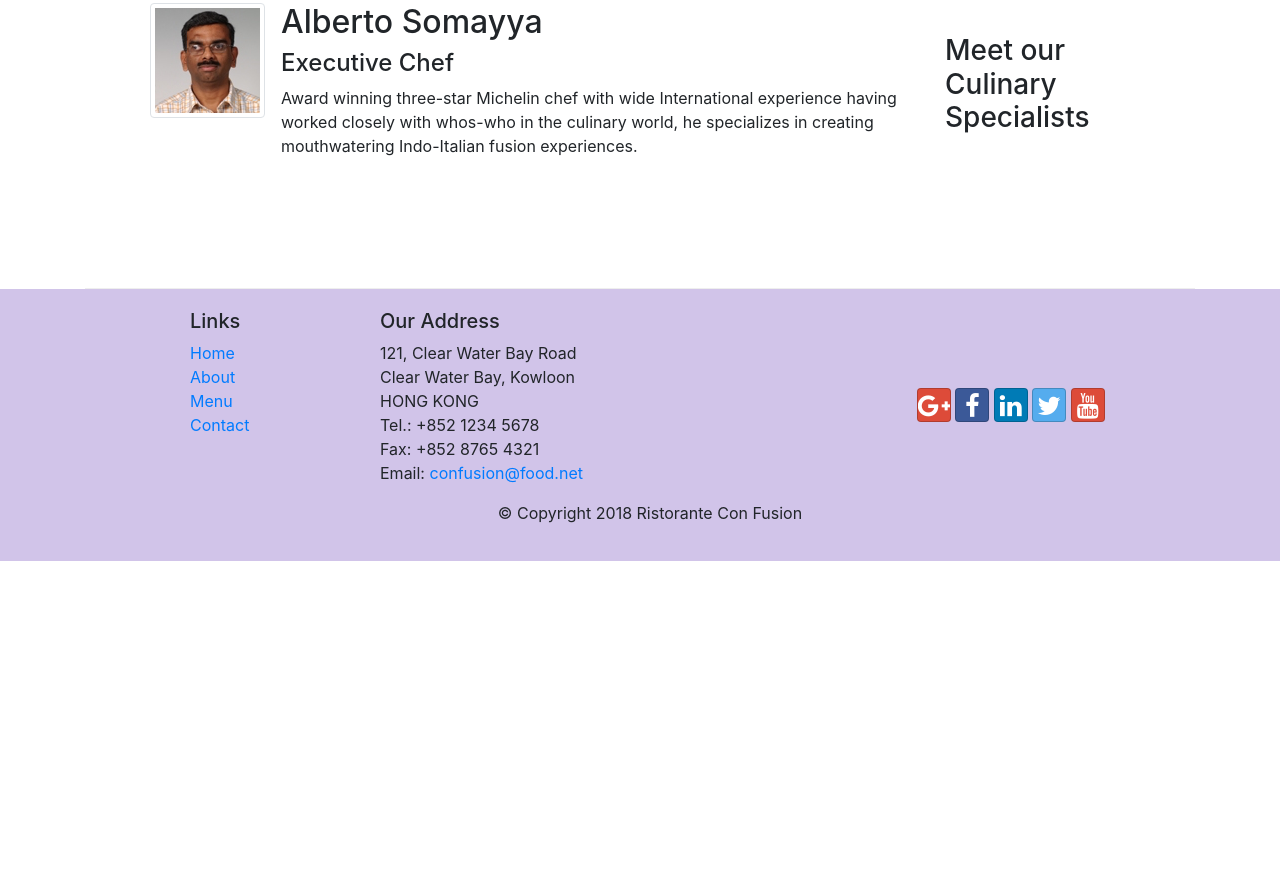
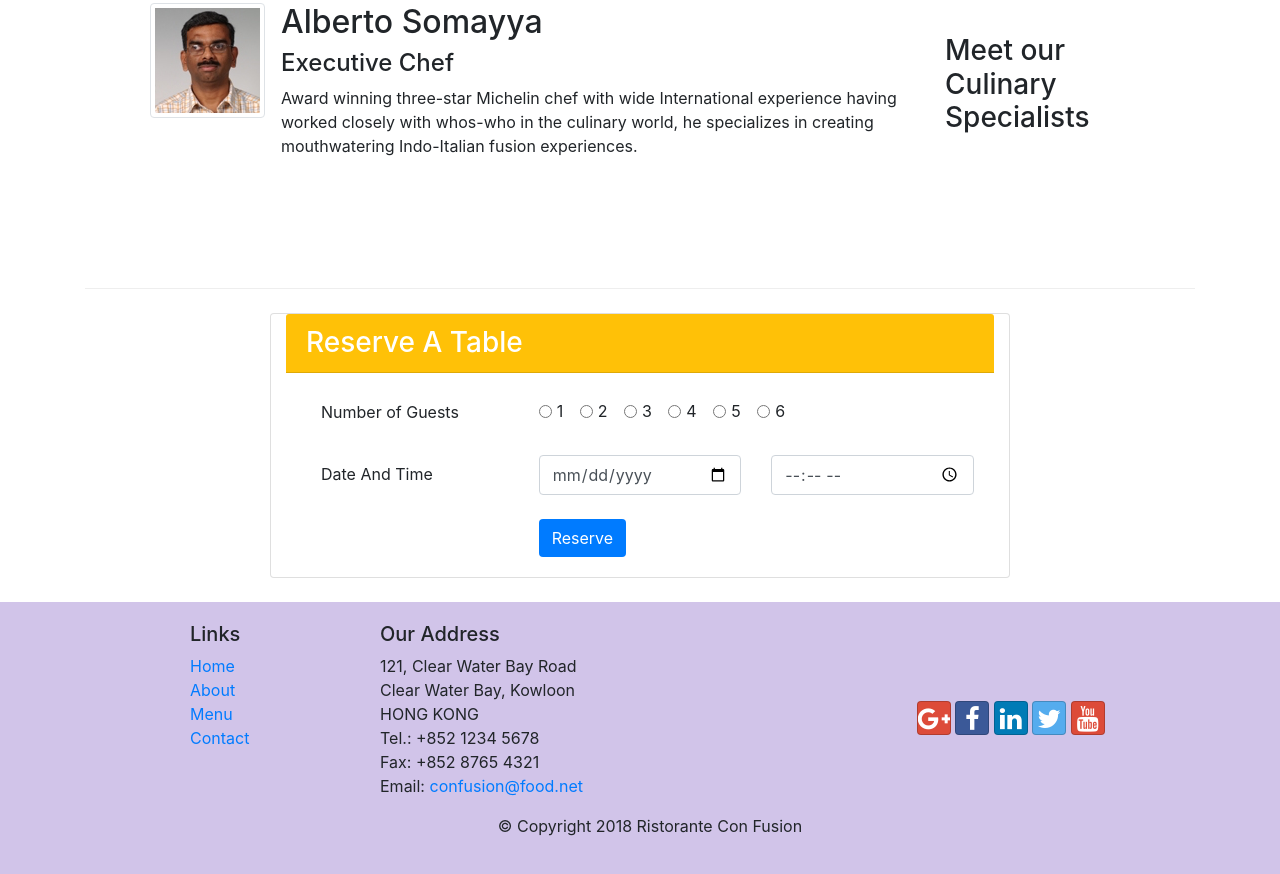
Before and after one commit to doppedheart/resturant, a website: page index.html in a window 1280 px wide. Shown: the part 1245-2119 px from the top of the page. Before the commit the page ends 1806 px from the top, so only its background shows below. Drawn offline with nearby package versions, Linux system fonts and the light colour scheme; some icons are missing.

Commit message:
Assignment

```diff
--- a/index.html
+++ b/index.html
@@ -21,7 +21,7 @@
             <button class="navbar-toggler" type="button" data-bs-toggle="collapse" data-bs-target="#Navbar">
                 <span class="navbar-toggler-icon"></span>
             </button>
-            <a class="navbar-brand mr-auto" href="#">
+            <a class="navbar-brand mr-auto pl-2" href="#">
                 <img src="img/logo.png" class="img-fluid" alt="logo" height="30" width="41">
 
             </a>
@@ -39,13 +39,18 @@
 
     <header class="jumbotron">
         <div class="container">
-            <div class="row row-header">
+            <div class="row row-header align-items-center">
                 <div class="col-12 col-sm-6">
                     <h1>Ristorante con Fusion</h1>
                     <p>We take inspiration from the World's best cuisines, and create a unique fusion experience. Our lipsmacking creations will tickle your culinary senses!</p>
                 </div>
-                <div class="col-12 col-sm align-items-center">
+                <div class="col-12 col-sm-3 align-items-center">
                     <img src="img/logo.png" class="img-fluid" alt="logo" >
+                </div>
+                <div class="col-12 col-sm-3 mt-5 align-items-center justify-content-center">
+                    <a href="#Reserve-card">
+                        <button class="btn btn-outline-warning btn-block btn-lg">Reserve</button>
+                    </a>
                 </div>
             </div>
         </div>
@@ -75,7 +80,7 @@
             <div class="col col-sm col-md">
                 <div class="media">
                     <div class="media-body">
-                        <h2 class="mt-0">Weekend Grand Buffet</h2>
+                        <h2 class="mt-0">Weekend Grand Buffet <span class="badge badge-danger">New</span></h2>
                         <p  class="d-none d-sm-block" >Featuring mouthwatering combinations with a choice of five different salads, six enticing appetizers, six main entrees and five choicest desserts. Free flowing bubbly and soft drinks. All for just $19.99 per person </p>
                     </div>
                     <img class="d-flex ml-3 img-fluid img-thumbnail align-items-center" src="img/buffet.png" alt="buffet">
@@ -99,6 +104,64 @@
                 </div>
             </div>
         </div>
+        <br>
+        <div class="card col-12 col-sm-8 col-md-8 col-lg-8 offset-md-2" id="Reserve-card">
+            <h3 class="card-header bg-warning text-white" >Reserve A Table</h3>
+            <div class="card-body container">
+                <form action="">
+                    <div class="row align-items-center">
+
+                        <div class="col-12 col-sm-4">
+                            <label class="col-12 col-form-label" for="number">Number of Guests</label>
+                        </div>
+                        <div class="col-12 col-sm-8 ">
+                            <div class="form-check form-check-inline">
+                                <input class="form-check-input" type="radio" name="inlineradio1" id="inlineradio1" value="option1">
+                                <label class="form-check-label" for="inlineradio1">1 </label>
+                            </div>
+                            <div class="form-check form-check-inline">
+                                <input class="form-check-input" type="radio" name="inlineradio1" id="inlineradio2" value="option2">
+                                <label class="form-check-label" for="inlineradio2">2 </label>
+                            </div>
+                            <div class="form-check form-check-inline">
+                                <input class="form-check-input" type="radio" name="inlineradio1" id="inlineradio3" value="option3">
+                                <label class="form-check-label" for="inlineradio3">3 </label>
+                            </div>
+                            <div class="form-check form-check-inline">
+                                <input class="form-check-input" type="radio" name="inlineradio1" id="inlineradio4" value="option4">
+                                <label class="form-check-label" for="inlineradio4">4 </label>
+                            </div>
+                            <div class="form-check form-check-inline">
+                                <input class="form-check-input" type="radio" name="inlineradio1" id="inlineradio5" value="option5">
+                                <label class="form-check-label" for="inlineradio5">5 </label>
+                            </div>
+                            <div class="form-check form-check-inline">
+                                <input class="form-check-input" type="radio" name="inlineradio1" id="inlineradio6" value="option6">
+                                <label class="form-check-label" for="inlineradio6">6 </label>
+                            </div>
+                        </div>
+                    </div><br>
+                    <div class="row">
+                        <div class="col-12 col-sm-4">
+                            <label  class="col-12 col-form-label" for="DateAndTime">Date And Time</label>
+                        </div>
+                        <div class="col-12 col-sm-4">
+                            <input class="form-control " type="date" name="date" id="datepicker">
+                        </div>
+                        <div class="col-12 col-sm-4">
+                            <input type='time' class="form-control" data-provide="datepicker">
+
+                        </div>
+                    </div><br>
+                    <div class="row">
+                        <div class="col-12 col-sm-4 offset-sm-4">
+                            <button class="btn bg-primary text-white">Reserve</button>
+                        </div>
+                    </div>
+                </form>
+            </div>
+        </div>
+        <br>
     </div>
 
     <footer class="footer">
```
Also changed, not shown: contactus.html (+1 -1 lines).
